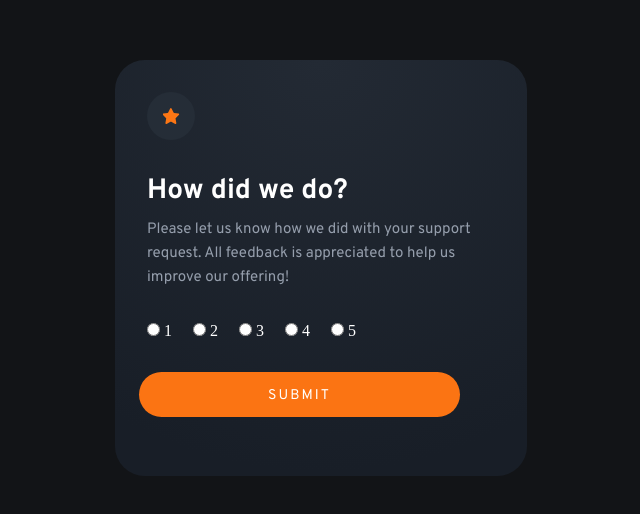
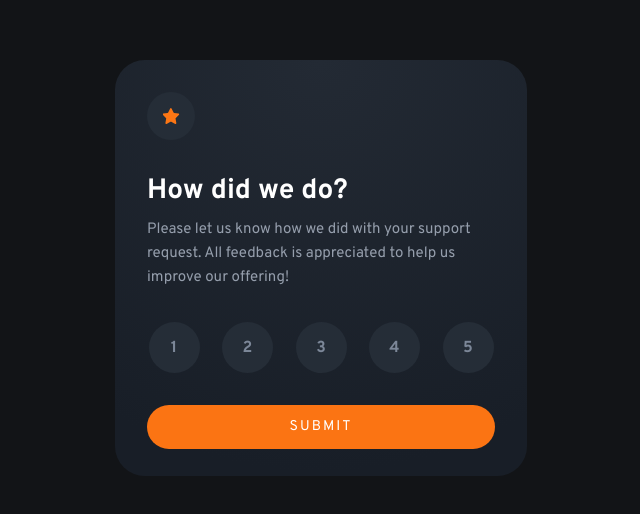
Before and after one commit to tloxiu/Interactive-Rating-Component, a plain HTML site: page index.html in a window 1536 px wide. Shown: the part 132-646 px from the top of the page, without its empty margins (447-1087 px from the left). Drawn offline with Linux system fonts and the light colour scheme.

Commit message:
Update style.css

```diff
--- a/style.css
+++ b/style.css
@@ -88,13 +88,13 @@ h1, p, button{
 }
 
 .wrapper{
-  margin: 1.5rem;
+  padding: 1.5rem;
 }
 
 main{
   background: var(--black-gradient, radial-gradient(98.96% 98.96% at 50% 0%, #232A34 0%, #181E27 100%));
   border-radius: 15px;
-  max-width: 327px;
+  max-width: 20.4375rem;
   min-height: 360px;
 }
 
@@ -148,43 +148,43 @@ main{
 
 .ratings{
   display: flex;
-  gap: 1.0625rem;
-  padding-left: 1.5rem;
-  padding-right: 1.375rem;
-  margin: 1.5rem 0;
+  justify-content: space-evenly;
+  gap: min(1.0625rem, 4%);
+  font-size: 0.88rem;
+  font-weight: bold;
+  color: var(--medium-grey);
+  font-family: "Overpass";
+  margin: 1.5rem 1rem;
 }
 
-.div-circle{
-  position: relative;
-  width: 42px;
-  height: 42px;
+input[type="radio"]{
+  width: 0;
+  height: 0;
+  margin: 0;
+  background-color: transparent;
+}
+
+input[type="radio"]:focus{
+  color: red;
+}
+.circle{
+  display: grid;
+  place-content: center;
+  min-width: 2.625rem;
+  min-height: 2.625rem;
   background-color: var(--dark-blue);
   border-radius: 50px;
   cursor: pointer;
   transition: 0.3s;
+  padding-top: 0.2rem;
 }
 
-.div-circle:hover{
+.circle:hover{
   background-color: var(--medium-grey);
-  .numbers{
-    color: var(--white);
-  }
-}
-
-.numbers{
-  position: absolute;
-  top:54%; left:50%;
-  transform: translate(-50%, -50%);
-  color: var(--medium-grey);
-  font-size: 0.88rem;
-  font-weight: bold;
-}
-
-.white-accent{
   color: var(--white);
 }
 
-.centered-btn{
+.centered-submit-btn{
   display: flex;
   justify-content: center;
 }
@@ -196,10 +196,8 @@ button{
   font-size: 0.88rem;
   text-transform: uppercase;
   margin: 0 1.5rem;
-  margin-bottom: 2rem;
-  padding-top: 0.2rem;
-  height: 45px;
-  width: 279px;
+  padding: 0.7rem 1rem;
+  width: 100%;
   border-radius: 80px;
   letter-spacing: 0.13rem;
   cursor: pointer;
@@ -289,20 +287,15 @@ button:hover{
   }
   .ratings{
     gap: 1.3125rem;
-    padding-left: 2rem;
-    padding-right: 2.4375rem;
-    margin: 2rem 0;
+    margin: 2rem;
+    font-size: 1rem;
   }
-  .div-circle{
-    width: 51px;
-    height: 51px;
-  }
-  .numbers{
-    font-size: 1rem;
-    top:51%; left:50%;
+  .circle{
+    min-width: 3.1875rem;
+    min-height: 3.1875rem;
   }
   button{
-    width: 321px;
+    margin: 0 2rem;
   }
   .img-end{
     width: 162px;
@@ -316,13 +309,11 @@ button:hover{
     margin-bottom: 2.7rem;
     width: 193px;
   }
-
   .title-end{
     font-size: 1.75rem;
     line-height: 1.38rem;
     margin-bottom: 1rem;
   }
-
   .description-end{
     font-size: 0.94rem;
     color: var(--light-grey);
```
